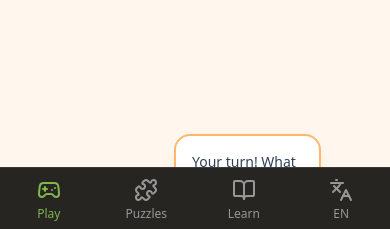
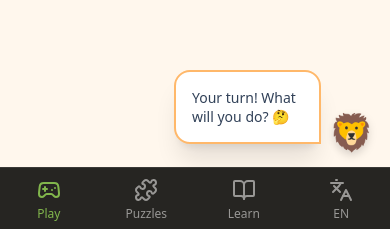
Before and after one commit to peeweetje/create-games-for-children, a React (Vite) app: page / in a window 390 px wide. Shown: the part 612-841 px from the top of the page. Built offline with nearby package versions, Linux system fonts and the light colour scheme.

Commit message:
Make sure leo the lion is visible on mobile screens.

```diff
--- a/src/components/Mascot.tsx
+++ b/src/components/Mascot.tsx
@@ -39,7 +39,7 @@ export function Mascot({ isCheckmate, isCheck, turn }: MascotProps) {
     }, [turn, isCheck, isCheckmate, t]);
 
     return (
-        <div className="fixed bottom-4 right-4 flex items-end max-w-[200px] pointer-events-none md:pointer-events-auto">
+        <div className="fixed bottom-20 md:bottom-4 right-4 flex items-end max-w-[200px] pointer-events-none md:pointer-events-auto z-40">
             <AnimatePresence mode='wait'>
                 <motion.div
                     key={message}
```
